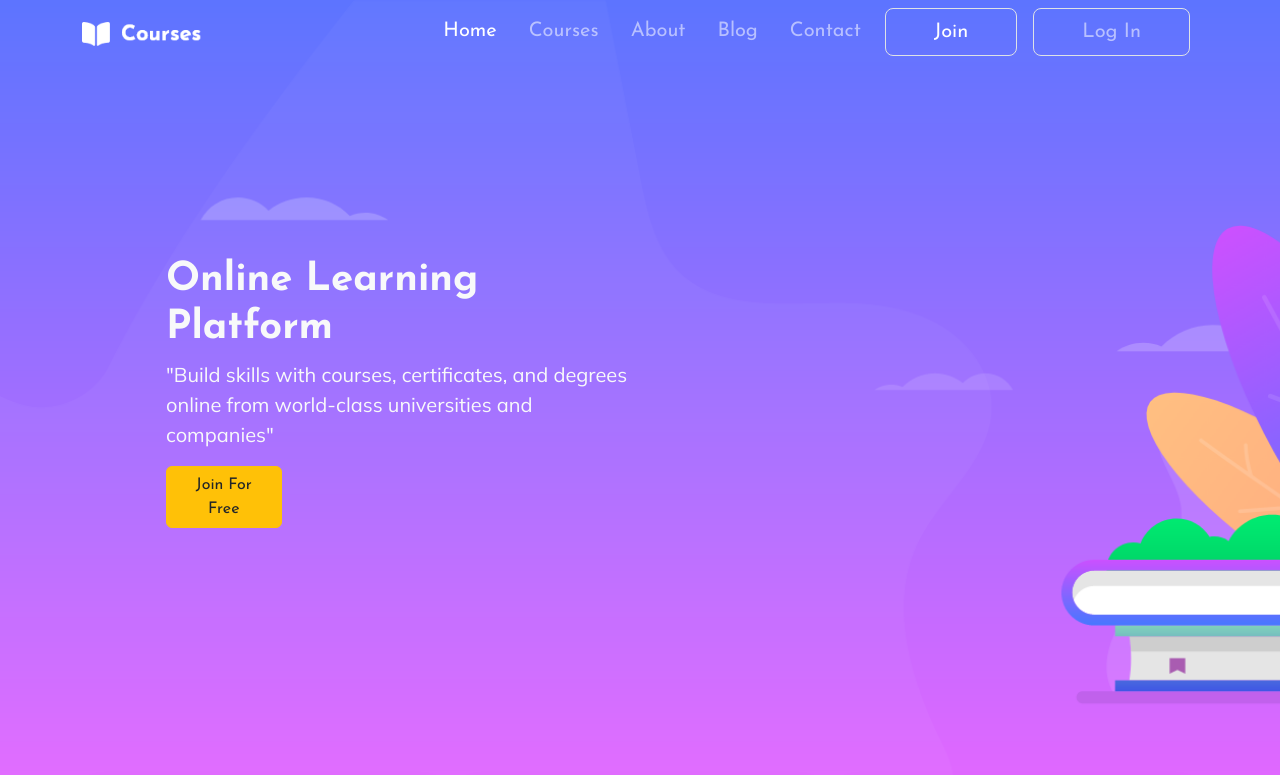
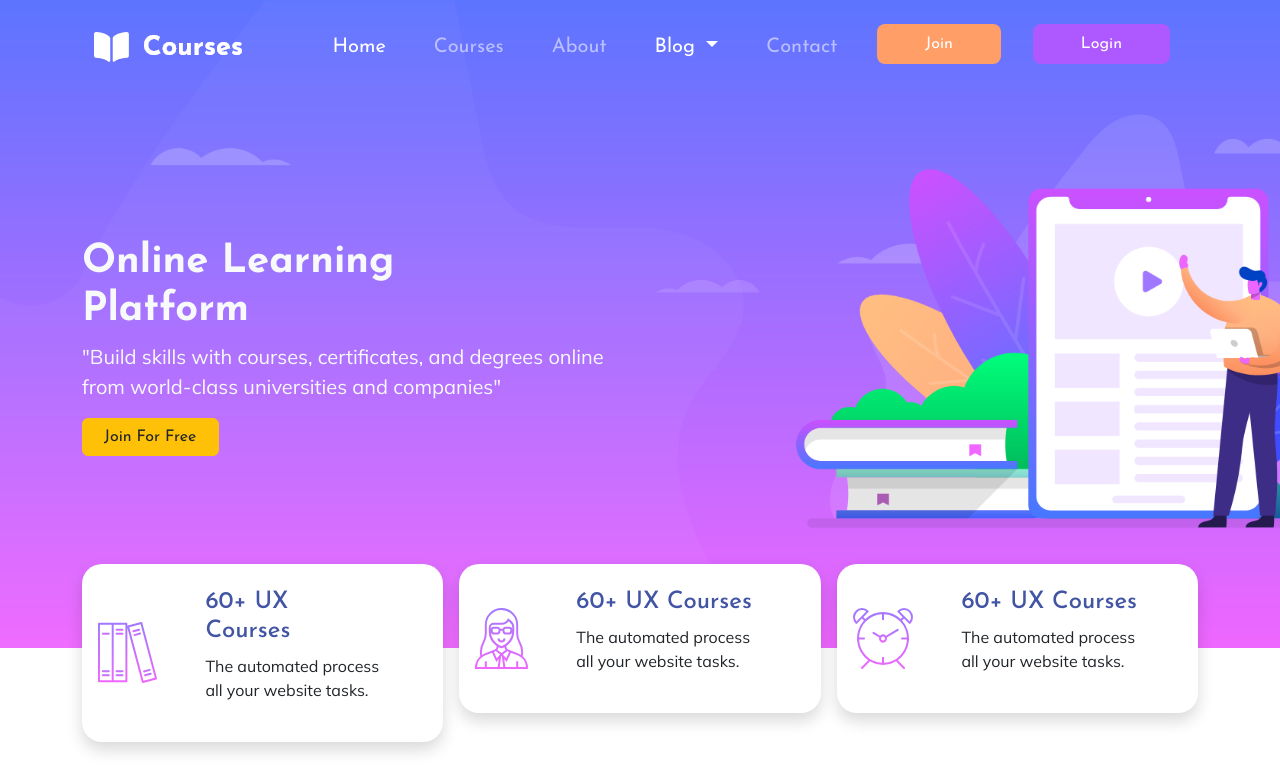
Before and after one commit to mujumetar/courses-project, a plain HTML site: page index.html in a window 1280 px wide. Shown: the top 775 px of the page. Drawn offline with nearby package versions, Linux system fonts and the light colour scheme.

Commit message:
buttons upgraded

```diff
--- a/css/style.css
+++ b/css/style.css
@@ -5,11 +5,9 @@
   font-family: "Josefin Sans", sans-serif;
 }
 
-header {
+.header {
   background-image: url(/img/img-main.png);
   background-size: cover;
-    position: relative;
-    z-index: -3;
 }
 
 h1 {
@@ -30,7 +28,7 @@ h1 {
 }
 
 .experties-main {
-    margin-top: -150px;
+  margin-top: -100px;
   z-index: 10;
 }
 .purple-clr {
@@ -41,6 +39,9 @@ a {
   z-index: 1;
 }
 
+.bg-yellowish {
+    background-color: #ff9f67;
+}
 
 /* up-down animations */
 
@@ -53,11 +54,11 @@ a {
   height: 0;
   left: 0;
   top: 0;
-    transition:all 0.5s cubic-bezier(0.5, 1.6, 0.4, 0.7);
-    -webkit-transition:all 0.5s cubic-bezier(0.5, 1.6, 0.4, 0.7);
-    -moz-transition:all 0.5s cubic-bezier(0.5, 1.6, 0.4, 0.7);
-    -ms-transition:all 0.5s cubic-bezier(0.5, 1.6, 0.4, 0.7);
-    -o-transition:all 0.5s cubic-bezier(0.5, 1.6, 0.4, 0.7);
+  transition: all 0.5s cubic-bezier(0.5, 1.6, 0.4, 0.7);
+  -webkit-transition: all 0.5s cubic-bezier(0.5, 1.6, 0.4, 0.7);
+  -moz-transition: all 0.5s cubic-bezier(0.5, 1.6, 0.4, 0.7);
+  -ms-transition: all 0.5s cubic-bezier(0.5, 1.6, 0.4, 0.7);
+  -o-transition: all 0.5s cubic-bezier(0.5, 1.6, 0.4, 0.7);
 }
 
 .cubic-verticle:hover:before {
@@ -70,22 +71,36 @@ a {
 
 /* ____------------------------------- */
 
+/* left-right bg green animations  */
+.join {
+  z-index: 10;
+  position: relative;
+}
 
-/* left-right bg green animations
+.cubic-left {
+  background-color: #ff9f67 ;
+}
+
 .cubic-left::before {
-    content: "e";
-    background-color: #ff9f67;
+  content: "";
+  background-color: #AE59FF ;
   position: absolute;
-    width: 1%;
-    z-index: -1;
+  width: 0%;
+  color: white;
+  z-index: 1;
   height: 100%;
+  border-radius: 5px;
   left: 0;
   top: 0;
-    transition:all 0.5s cubic-bezier(0.5, 1.6, 0.4, 0.7);
-    -webkit-transition:all 0.5s cubic-bezier(0.5, 1.6, 0.4, 0.7);
-    -moz-transition:all 0.5s cubic-bezier(0.5, 1.6, 0.4, 0.7);
-    -ms-transition:all 0.5s cubic-bezier(0.5, 1.6, 0.4, 0.7);
-    -o-transition:all 0.5s cubic-bezier(0.5, 1.6, 0.4, 0.7);
+  transition: all 0.5s cubic-bezier(0.5, 1.6, 0.4, 0.7);
+  -webkit-transition: all 0.5s cubic-bezier(0.5, 1.6, 0.4, 0.7);
+  -moz-transition: all 0.5s cubic-bezier(0.5, 1.6, 0.4, 0.7);
+  -ms-transition: all 0.5s cubic-bezier(0.5, 1.6, 0.4, 0.7);
+  -o-transition: all 0.5s cubic-bezier(0.5, 1.6, 0.4, 0.7);
+  -webkit-border-radius: 5px;
+  -moz-border-radius: 5px;
+  -ms-border-radius: 5px;
+  -o-border-radius: 5px;
 }
 
 .cubic-left:hover:before {
@@ -94,10 +109,48 @@ a {
 
 .cubic-left:hover {
     color: white;
-} */
+}
+
+/* right animation-------- */
+.cubic-right {
+  background-color:  #AE59FF ;
+}
+
+.cubic-right::before {
+  content: "";
+  background-color:#ff9f67 ;
+  position: absolute;
+  width: 0%;
+  color: white;
+  z-index: 1;
+  height: 100%;
+  border-radius: 5px;
+  left: 0;
+  top: 0;
+  transition: all 0.5s cubic-bezier(0.5, 1.6, 0.4, 0.7);
+  -webkit-transition: all 0.5s cubic-bezier(0.5, 1.6, 0.4, 0.7);
+  -moz-transition: all 0.5s cubic-bezier(0.5, 1.6, 0.4, 0.7);
+  -ms-transition: all 0.5s cubic-bezier(0.5, 1.6, 0.4, 0.7);
+  -o-transition: all 0.5s cubic-bezier(0.5, 1.6, 0.4, 0.7);
+}
+
+.cubic-right:hover:before {
+  width: 100%;
+}
+
+.cubic-right:hover {
+    color: white;
+}
+
+
+
+
+
+
+
 
 p {
-    font-family: "Mulish",sans-serif;
+  font-family: "Mulish", sans-serif;
 }
 
 .overlay {
--- a/index.html
+++ b/index.html
@@ -6,12 +6,12 @@
     <meta name="viewport" content="width=device-width, initial-scale=1.0">
     <title>Course</title>
     <link href="https://cdn.jsdelivr.net/npm/bootstrap@5.0.2/dist/css/bootstrap.min.css" rel="stylesheet">
-    <script src="https://cdn.jsdelivr.net/npm/bootstrap@5.0.2/dist/js/bootstrap.bundle.min.js"></script>
     <link rel="stylesheet" href="/css/style.css">
     <link rel="preconnect" href="https://fonts.googleapis.com">
     <link rel="preconnect" href="https://fonts.gstatic.com" crossorigin>
     <link href="https://cdn.jsdelivr.net/npm/remixicon@4.3.0/fonts/remixicon.css" rel="stylesheet" />
     <link rel="stylesheet" href="https://cdn.jsdelivr.net/npm/bootstrap@5.3.3/dist/css/bootstrap.min.css">
+
     <link href="https://fonts.googleapis.com/css2?family=Josefin+Sans:ital,wght@0,100..700;1,100..700&display=swap"
         rel="stylesheet">
     <link rel="preconnect" href="https://fonts.googleapis.com">
@@ -21,57 +21,60 @@
 </head>
 
 <body>
-    <header>
-        <nav class="navbar navbar-light navbar-expand-lg navbar-dark ">
-            <div class="container back-ground-main">
-                <a class="navbar-brand" href="#">
-                    <img src="/img/logo.png" alt="" width="100%" height="24" class="d-inline-block align-text-top">
-                </a>
-
-                <button class="navbar-toggler" type="button" data-bs-toggle="collapse"
-                    data-bs-target="#navbarSupportedContent" aria-controls="navbarSupportedContent"
-                    aria-expanded="true" aria-label="Toggle navigation">
+    <header class="header">
+        <div class="container-fluid ">
+            <div class="container">
+                <nav class="navbar navbar-expand-lg navbar-dark  bg-transparent">
+                    <div class="container-fluid my-3">
+                        <img src="/img/logo.png" alt="" class="img-fluid">
+                        <button class="navbar-toggler " type="button" data-bs-toggle="collapse"
+                            data-bs-target="#navbarNavDropdown" aria-controls="navbarNavDropdown" aria-expanded="false"
+                            aria-label="Toggle navigation">
                             <span class="navbar-toggler-icon"></span>
                         </button>
+                        <div class="collapse navbar-collapse" id="navbarNavDropdown">
+                            <ul class="navbar-nav ms-auto">
+                                <li class="nav-item mx-3">
+                                    <a class="nav-link active fs-5" aria-current="page" href="#">Home</a>
+                                </li>
+                                <li class="nav-item mx-3">
+                                    <a class="nav-link fs-5" aria-current="page" href="#">Courses</a>
+                                </li>
+                                <li class="nav-item mx-3">
+                                    <a class="nav-link fs-5" aria-current="page" href="#">About</a>
+                                </li>
+                                <li class="nav-item dropdown mx-3">
+                                    <a class="nav-link active dropdown-toggle fs-5" data-bs-target="#droping"
+                                        role="button" data-bs-toggle="dropdown" aria-expanded="false">
+                                        Blog
+                                    </a>
+                                    <ul class="dropdown-menu" id="droping" aria-labelledby="navbarDropdown">
+                                        <li><a class="dropdown-item" href="#">Blog</a></li>
+                                        <li><a class="dropdown-item" href="#">Blog Details</a></li>
 
-
-                <div class="nav-links">
-                    <div class="collapse navbar-collapse d-flex" id="navbarSupportedContent">
-                        <ul class="navbar-nav me-auto mb-2 mb-lg-0">
-                            <li class="nav-item mx-2 fs-5">
-                                <a class="nav-link active" aria-current="page" href="#">Home</a>
-                            </li>
-                            <li class="nav-item mx-2 fs-5">
-                                <a class="nav-link " aria-current="page" href="#">Courses</a>
-                            </li>
-                            <li class="nav-item mx-2 fs-5">
-                                <a class="nav-link " aria-current="page" href="#">About</a>
+                                        <li><a class="dropdown-item" href="#">Elements</a></li>
+                                    </ul>
                                 </li>
 
-                            <li class="nav-item mx-2 fs-5">
-                                <a class="nav-link " aria-current="page" href="#">Blog</a>
+                                <li class="nav-item mx-3">
+                                    <a class="nav-link fs-5" aria-current="page" href="#">Contact</a>
                                 </li>
-                            <li class="nav-item mx-2 fs-5">
-                                <a class="nav-link " aria-current="page" href="#">Contact</a>
+                                <li class="nav-item mx-3">
+                                    <button class="border-0 rounded-3 px-5 py-2 cubic-left position-relative bg-yellowish"><span class="join text-white">Join</span></button>
                                 </li>
-                            <li class="nav-item mx-2 fs-5">
-                                <button class="nav-link border px-5 rounded-3 text-white">Join</button>
+                                <li class="nav-item mx-3">
+                                    <button class="border-0 rounded-3 px-5 py-2 cubic-right position-relative bg-yellowish"><span class="join text-white">Login</span></button>
                                 </li>
-                            <li class="nav-item mx-2 fs-5 cubic-left">
-                                <button class="nav-link border px-5 rounded-3 cubic-left">Log In</button>
-                            </li>
-
                             </ul>
                         </div>
                     </div>
+                </nav>
+            </div>
+        </div>
 
-            </div>
-        </nav>
-
-
-
-        <div class="container  p-lg-5 my-lg-5">
-            <div class="row p-lg-5 my-lg-5">
+        <div class="container-fluid p-lg-5 py-5">
+            <div class="container">
+                <div class="row py-5 my-5">
                     <div class="col-lg-6">
                         <div class="row ">
                             <div class="col-12">
@@ -79,18 +82,17 @@
                                     <h1 class="text-light fw-bolder">Online Learning <br>
                                         Platform</h1>
                                 </div>
-
                             </div>
                             <div class="col-12">
                                 <div class=" hero-par">
-                                <p class="text-light fs-5">"Build skills with courses, certificates, and degrees online
+                                    <p class="text-light fs-5">"Build skills with courses, certificates, and degrees
+                                        online
                                         from
                                         world-class
                                         universities and companies"</p>
                                 </div>
-
                             </div>
-                        <div class="col-12">
+                            <div class="col-12 mb-5">
                                 <div class="join-btn">
                                     <button class="btn btn-warning text-dark w-25">
                                         Join For Free
@@ -99,29 +101,6 @@
                             </div>
                         </div>
                     </div>
-
-
-                <div class="col-lg-6 my-lg-5">
-
-                </div>
-
-                <div class="col-lg-6 my-lg-5">
-
-                </div>
-
-                <div class="col-lg-6 my-lg-5">
-
-                </div>
-
-                <div class="col-lg-6 my-lg-5">
-
-                </div>
-
-                <div class="col-lg-6 my-lg-5">
-
-                </div>
-
-
                 </div>
             </div>
         </div>
@@ -360,7 +339,7 @@
 
 
     <div class="container my-5">
-        <div class="row g-lg-5 g-md-3 g-sm-2">
+        <div class="row g-lg-5 g-md-3 g-sm-2 g-2">
             <div class="col-lg-3 col-md-6 col-sm-12">
                 <div class="img-fluid position-relative">
                     <img src="/img/featured.png" alt="" srcset="" class="w-100 rounded-3 imgs">
@@ -577,7 +556,7 @@
 
     <footer>
         <div class="container mt-5 p-5">
-            <div class="row  g-lg-5 g-md-3 g-sm-1">
+            <div class="row  g-lg-5 g-md-4 g-sm-3 g-5">
                 <div class="col-lg-3 col-md-6 col-sm-12 ">
                     <div class="row">
                         <div class="col-12">
@@ -591,7 +570,9 @@
                 </div>
                 <div class="col-lg-3 col-md-6 col-sm-12 ">
                     <div class="row">
-                        <div class="col-12"><h4 class="fs-3 ps-0">Our solutions</h4></div>
+                        <div class="col-12">
+                            <h4 class="fs-3 ps-0">Our solutions</h4>
+                        </div>
                         <div class="col-12"><a href="#">Designs & Creatives</a></div>
                         <div class="col-12"><a href="#">Telecommunication</a></div>
                         <div class="col-12"><a href="#">Restaurant</a></div>
@@ -602,7 +583,9 @@
                 </div>
                 <div class="col-lg-3 col-md-6 col-sm-12 ">
                     <div class="row">
-                        <div class="col-12"><h4 class="fs-3 ps-0">Support</h4></div>
+                        <div class="col-12">
+                            <h4 class="fs-3 ps-0">Support</h4>
+                        </div>
                         <div class="col-12"><a href="#">Designs & Creatives</a></div>
                         <div class="col-12"><a href="#">Telecommunication</a></div>
                         <div class="col-12"><a href="#">Restaurant</a></div>
@@ -613,7 +596,9 @@
                 </div>
                 <div class="col-lg-3 col-md-6 col-sm-12 ">
                     <div class="row">
-                        <div class="col-12"><h4 class="fs-3 ps-0">Company</h4></div>
+                        <div class="col-12">
+                            <h4 class="fs-3 ps-0">Company</h4>
+                        </div>
                         <div class="col-12"><a href="#">Designs & Creatives</a></div>
                         <div class="col-12"><a href="#">Telecommunication</a></div>
                         <div class="col-12"><a href="#">Restaurant</a></div>
@@ -626,6 +611,7 @@
         </div>
     </footer>
 </body>
-<script src="https://cdnjs.cloudflare.com/ajax/libs/jquery/3.7.1/jquery.min.js"></script>
+
+<script src="https://cdn.jsdelivr.net/npm/bootstrap@5.0.2/dist/js/bootstrap.bundle.min.js"></script>
 
 </html>
```
Also changed, not shown: check.html (added, +62 -0 lines). Lines whose indentation alone changed are shown as unchanged.
